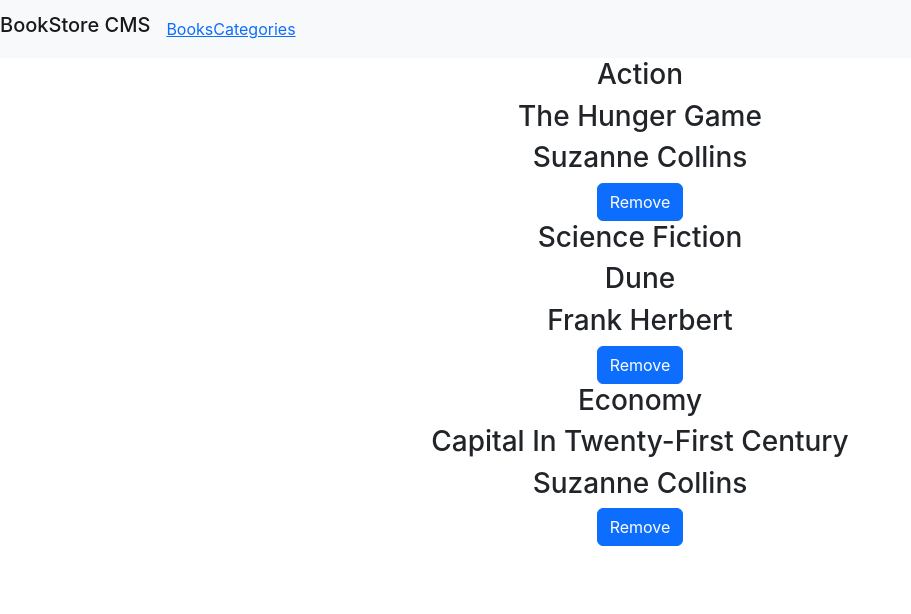
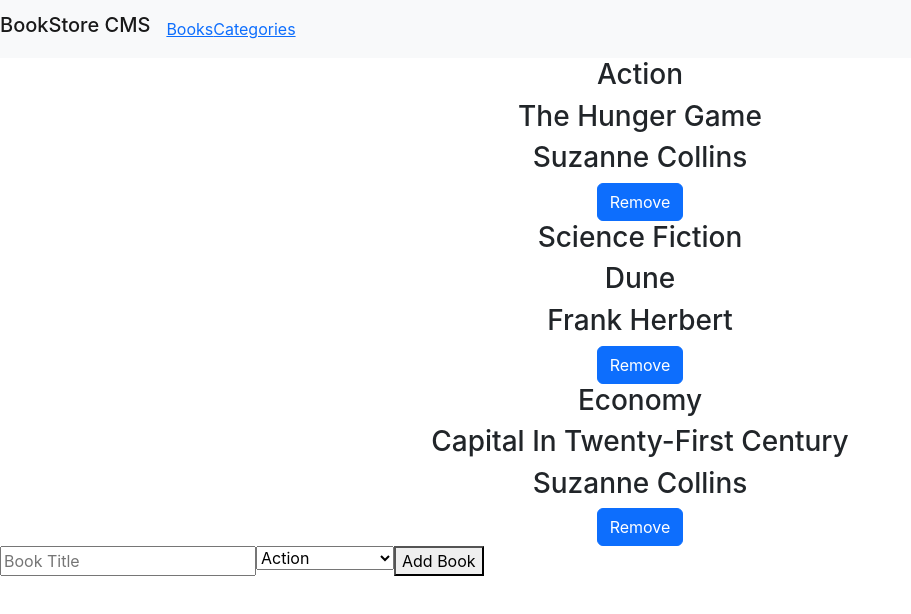
Before and after one commit to megha-n-bodke/book-store-react-app, a React (Create React App) app: page / in a window 1280 px wide. Shown: the top 614 px of the page, without its empty margins (0-911 px from the left). Built offline with nearby package versions, Linux system fonts and the light colour scheme.

Commit message:
Add form to add book

```diff
--- a/src/App.js
+++ b/src/App.js
@@ -1,5 +1,6 @@
 import { Route, Routes } from 'react-router-dom';
 import './App.css';
+import AddBookForm from './Components/AddBookForm';
 import Booklist from './Components/Booklist';
 import Categories from './Components/Categories';
 import Navbar from './Components/Navbar';
@@ -12,6 +13,7 @@ function App() {
         <Route path="/" element={<Booklist />} />
         <Route path="Categories" element={<Categories />} />
       </Routes>
+      <AddBookForm />
     </div>
   );
 }
--- /dev/null
+++ b/src/Components/AddBookForm.js
@@ -0,0 +1,19 @@
+import React from "react";
+
+const AddBookForm = () => (
+  <form>
+    <div className="form-group d-flex">
+      <input type="text" placeholder="Book Title" />
+      <div className="dropdown">
+        <select name="category" id="cars">
+          <option value="Action">Action</option>
+          <option value="Science Fiction">Science Fiction</option>
+          <option value="Economy">Economy</option>
+        </select>
+      </div>
+      <button type="button">Add Book</button>
+    </div>
+  </form>
+);
+
+export default AddBookForm;
--- a/src/Components/Books.js
+++ b/src/Components/Books.js
@@ -1,4 +1,4 @@
-import React from "react";
+import React from 'react';
 
 const Books = (props) => {
   const { type, title, author } = props;
```
